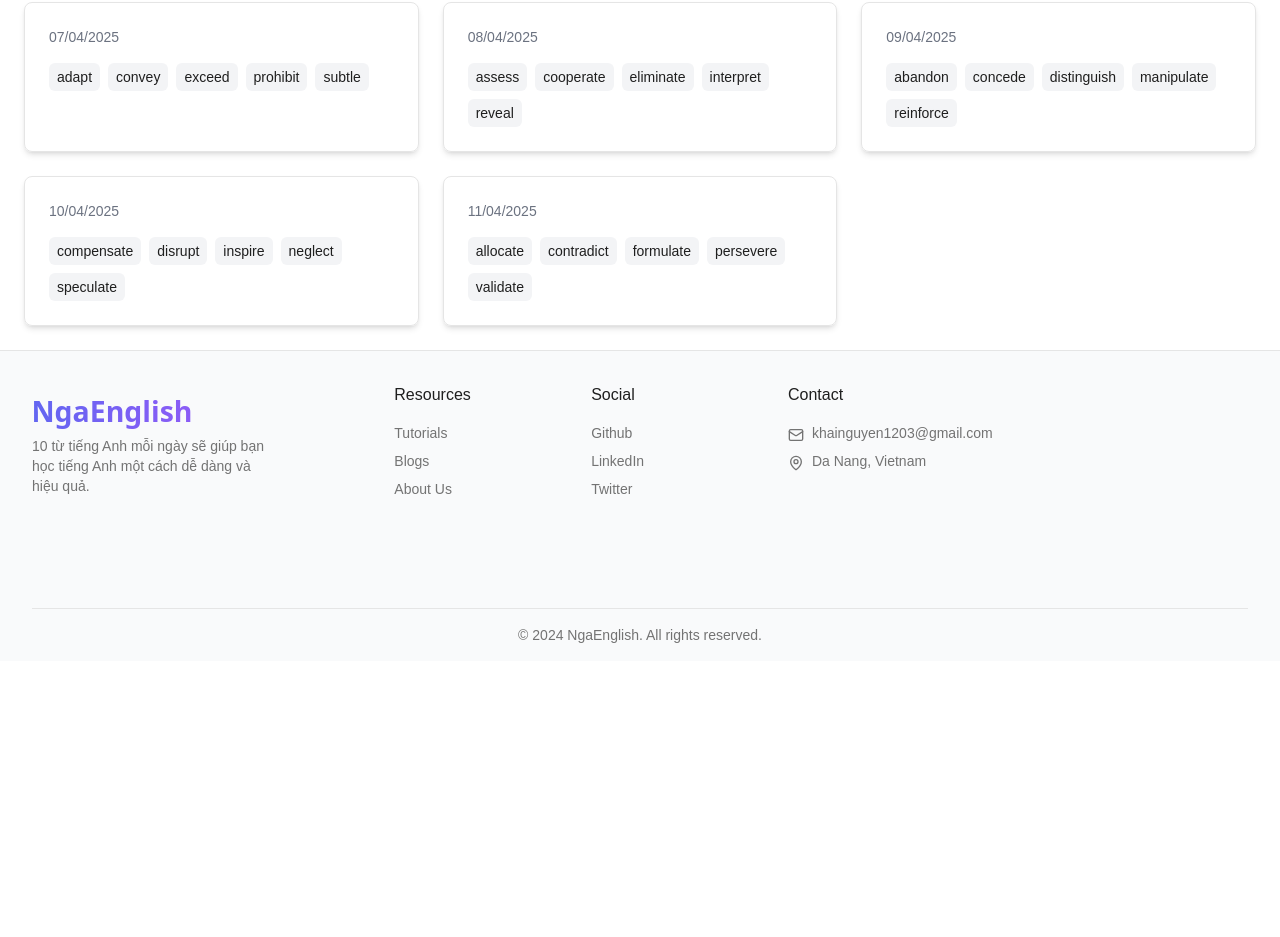
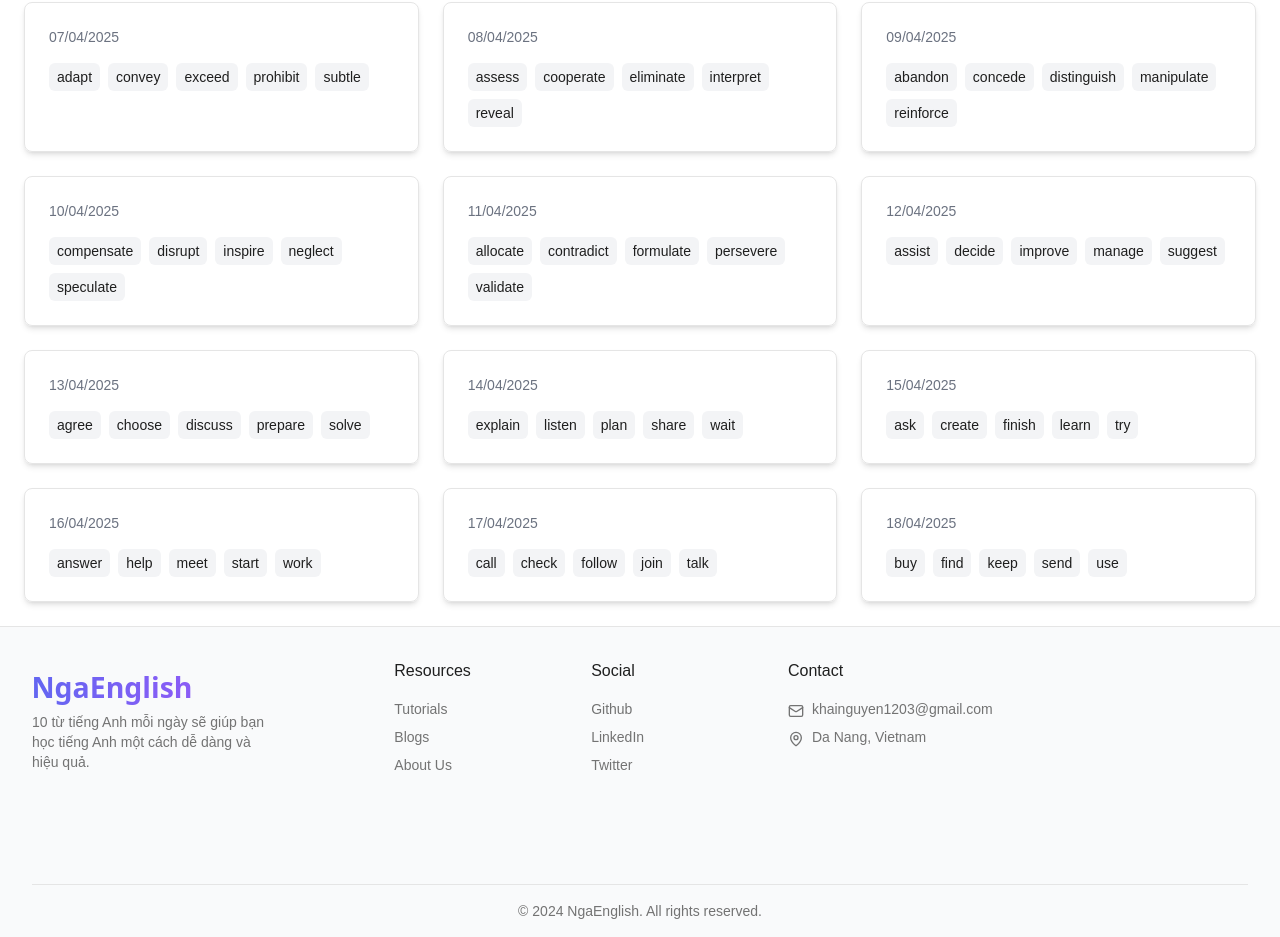
Before and after one commit to yoshivn1203/DailyEnglish, a Next.js app: page / in a window 1280 px wide. Shown: the part 777-1714 px from the top of the page. Before the commit the page ends 1438 px from the top, so only its background shows below. Built offline with nearby package versions, Linux system fonts and the light colour scheme.

Commit message:
add new words

```diff
--- a/src/data/words.ts
+++ b/src/data/words.ts
@@ -807,5 +807,285 @@ export const wordsByDay = [
         exampleTranslation: 'Chúng ta cần xác nhận những phát hiện này.'
       }
     ]
+  },
+  {
+    date: new Date('2025-04-12'),
+    words: [
+      {
+        id: 46,
+        english: 'assist',
+        vietnamese: 'hỗ trợ',
+        example: 'Can you assist me with this task?',
+        exampleTranslation: 'Bạn có thể hỗ trợ tôi với nhiệm vụ này không?'
+      },
+      {
+        id: 47,
+        english: 'decide',
+        vietnamese: 'quyết định',
+        example: 'We need to decide where to eat tonight.',
+        exampleTranslation: 'Chúng ta cần quyết định tối nay ăn ở đâu.'
+      },
+      {
+        id: 48,
+        english: 'improve',
+        vietnamese: 'cải thiện',
+        example: 'She wants to improve her skills.',
+        exampleTranslation: 'Cô ấy muốn cải thiện kỹ năng của mình.'
+      },
+      {
+        id: 49,
+        english: 'manage',
+        vietnamese: 'quản lý',
+        example: 'He manages a small team at work.',
+        exampleTranslation: 'Anh ấy quản lý một đội nhỏ ở chỗ làm.'
+      },
+      {
+        id: 50,
+        english: 'suggest',
+        vietnamese: 'đề xuất',
+        example: 'I suggest we meet at noon.',
+        exampleTranslation: 'Tôi đề xuất chúng ta gặp nhau lúc trưa.'
+      }
+    ]
+  },
+  {
+    date: new Date('2025-04-13'),
+    words: [
+      {
+        id: 51,
+        english: 'agree',
+        vietnamese: 'đồng ý',
+        example: 'They agree on the plan.',
+        exampleTranslation: 'Họ đồng ý với kế hoạch.'
+      },
+      {
+        id: 52,
+        english: 'choose',
+        vietnamese: 'chọn',
+        example: 'You can choose any color you like.',
+        exampleTranslation: 'Bạn có thể chọn bất kỳ màu nào bạn thích.'
+      },
+      {
+        id: 53,
+        english: 'discuss',
+        vietnamese: 'thảo luận',
+        example: 'Let’s discuss the project tomorrow.',
+        exampleTranslation: 'Hãy thảo luận về dự án vào ngày mai.'
+      },
+      {
+        id: 54,
+        english: 'prepare',
+        vietnamese: 'chuẩn bị',
+        example: 'She’s preparing dinner now.',
+        exampleTranslation: 'Cô ấy đang chuẩn bị bữa tối.'
+      },
+      {
+        id: 55,
+        english: 'solve',
+        vietnamese: 'giải quyết',
+        example: 'We need to solve this problem quickly.',
+        exampleTranslation: 'Chúng ta cần giải quyết vấn đề này nhanh chóng.'
+      }
+    ]
+  },
+  {
+    date: new Date('2025-04-14'),
+    words: [
+      {
+        id: 56,
+        english: 'explain',
+        vietnamese: 'giải thích',
+        example: 'Can you explain how this works?',
+        exampleTranslation: 'Bạn có thể giải thích cách này hoạt động không?'
+      },
+      {
+        id: 57,
+        english: 'listen',
+        vietnamese: 'lắng nghe',
+        example: 'Please listen to what I’m saying.',
+        exampleTranslation: 'Hãy lắng nghe những gì tôi đang nói.'
+      },
+      {
+        id: 58,
+        english: 'plan',
+        vietnamese: 'lập kế hoạch',
+        example: 'We’re planning a trip next month.',
+        exampleTranslation: 'Chúng tôi đang lập kế hoạch cho chuyến đi vào tháng tới.'
+      },
+      {
+        id: 59,
+        english: 'share',
+        vietnamese: 'chia sẻ',
+        example: 'He shared his ideas with the team.',
+        exampleTranslation: 'Anh ấy chia sẻ ý tưởng của mình với đội.'
+      },
+      {
+        id: 60,
+        english: 'wait',
+        vietnamese: 'chờ đợi',
+        example: 'I’ll wait for you outside.',
+        exampleTranslation: 'Tôi sẽ chờ bạn ở ngoài.'
+      }
+    ]
+  },
+  {
+    date: new Date('2025-04-15'),
+    words: [
+      {
+        id: 61,
+        english: 'ask',
+        vietnamese: 'hỏi',
+        example: 'Don’t be afraid to ask questions.',
+        exampleTranslation: 'Đừng ngại đặt câu hỏi.'
+      },
+      {
+        id: 62,
+        english: 'create',
+        vietnamese: 'tạo ra',
+        example: 'She created a beautiful painting.',
+        exampleTranslation: 'Cô ấy đã tạo ra một bức tranh tuyệt đẹp.'
+      },
+      {
+        id: 63,
+        english: 'finish',
+        vietnamese: 'hoàn thành',
+        example: 'I need to finish my homework.',
+        exampleTranslation: 'Tôi cần hoàn thành bài tập về nhà.'
+      },
+      {
+        id: 64,
+        english: 'learn',
+        vietnamese: 'học',
+        example: 'He’s learning to play the guitar.',
+        exampleTranslation: 'Anh ấy đang học chơi guitar.'
+      },
+      {
+        id: 65,
+        english: 'try',
+        vietnamese: 'thử',
+        example: 'Let’s try a new restaurant today.',
+        exampleTranslation: 'Hôm nay hãy thử một nhà hàng mới.'
+      }
+    ]
+  },
+  {
+    date: new Date('2025-04-16'),
+    words: [
+      {
+        id: 66,
+        english: 'answer',
+        vietnamese: 'trả lời',
+        example: 'She answered all my questions.',
+        exampleTranslation: 'Cô ấy trả lời tất cả câu hỏi của tôi.'
+      },
+      {
+        id: 67,
+        english: 'help',
+        vietnamese: 'giúp đỡ',
+        example: 'Can you help me carry this?',
+        exampleTranslation: 'Bạn có thể giúp tôi mang cái này không?'
+      },
+      {
+        id: 68,
+        english: 'meet',
+        vietnamese: 'gặp',
+        example: 'We’ll meet at the park later.',
+        exampleTranslation: 'Chúng ta sẽ gặp nhau ở công viên sau.'
+      },
+      {
+        id: 69,
+        english: 'start',
+        vietnamese: 'bắt đầu',
+        example: 'The movie starts at 7 p.m.',
+        exampleTranslation: 'Bộ phim bắt đầu lúc 7 giờ tối.'
+      },
+      {
+        id: 70,
+        english: 'work',
+        vietnamese: 'làm việc',
+        example: 'I work from home on Fridays.',
+        exampleTranslation: 'Tôi làm việc tại nhà vào thứ Sáu.'
+      }
+    ]
+  },
+  {
+    date: new Date('2025-04-17'),
+    words: [
+      {
+        id: 71,
+        english: 'call',
+        vietnamese: 'gọi',
+        example: 'I’ll call you later tonight.',
+        exampleTranslation: 'Tôi sẽ gọi bạn vào tối nay.'
+      },
+      {
+        id: 72,
+        english: 'check',
+        vietnamese: 'kiểm tra',
+        example: 'Can you check the time for me?',
+        exampleTranslation: 'Bạn có thể kiểm tra giờ giúp tôi không?'
+      },
+      {
+        id: 73,
+        english: 'follow',
+        vietnamese: 'theo dõi, làm theo',
+        example: 'Please follow the instructions carefully.',
+        exampleTranslation: 'Hãy làm theo hướng dẫn một cách cẩn thận.'
+      },
+      {
+        id: 74,
+        english: 'join',
+        vietnamese: 'tham gia',
+        example: 'Would you like to join us for lunch?',
+        exampleTranslation: 'Bạn có muốn tham gia ăn trưa với chúng tôi không?'
+      },
+      {
+        id: 75,
+        english: 'talk',
+        vietnamese: 'nói chuyện',
+        example: 'We need to talk about your plans.',
+        exampleTranslation: 'Chúng ta cần nói về kế hoạch của bạn.'
+      }
+    ]
+  },
+  {
+    date: new Date('2025-04-18'),
+    words: [
+      {
+        id: 76,
+        english: 'buy',
+        vietnamese: 'mua',
+        example: 'I need to buy some groceries.',
+        exampleTranslation: 'Tôi cần mua một ít thực phẩm.'
+      },
+      {
+        id: 77,
+        english: 'find',
+        vietnamese: 'tìm',
+        example: 'Did you find your keys?',
+        exampleTranslation: 'Bạn đã tìm thấy chìa khóa chưa?'
+      },
+      {
+        id: 78,
+        english: 'keep',
+        vietnamese: 'giữ',
+        example: 'Keep this safe for me, please.',
+        exampleTranslation: 'Hãy giữ cái này an toàn cho tôi.'
+      },
+      {
+        id: 79,
+        english: 'send',
+        vietnamese: 'gửi',
+        example: 'I’ll send you the details tomorrow.',
+        exampleTranslation: 'Tôi sẽ gửi chi tiết cho bạn vào ngày mai.'
+      },
+      {
+        id: 80,
+        english: 'use',
+        vietnamese: 'sử dụng',
+        example: 'Can I use your phone for a minute?',
+        exampleTranslation: 'Tôi có thể sử dụng điện thoại của bạn một phút không?'
+      }
+    ]
   }
 ]
```
